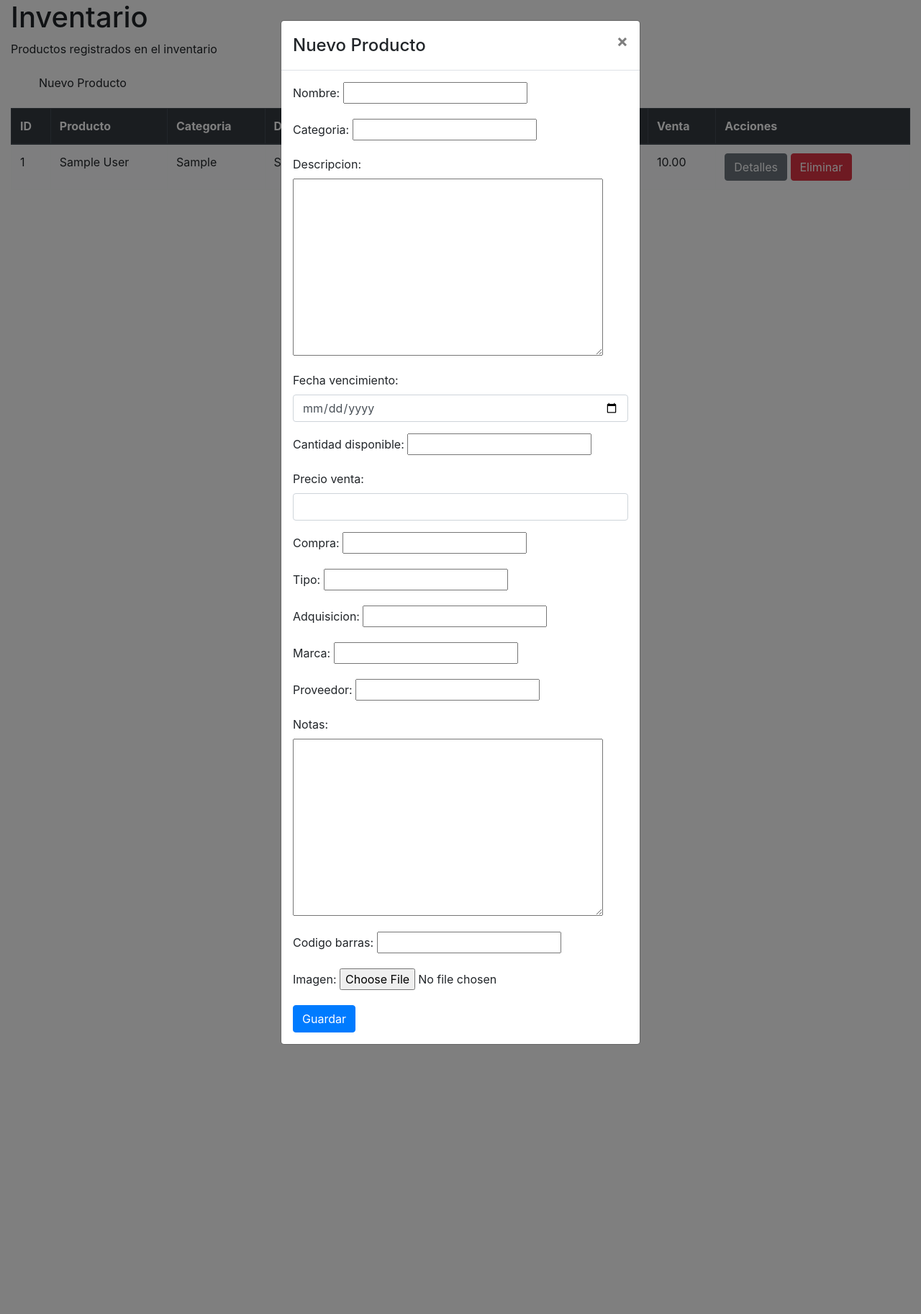
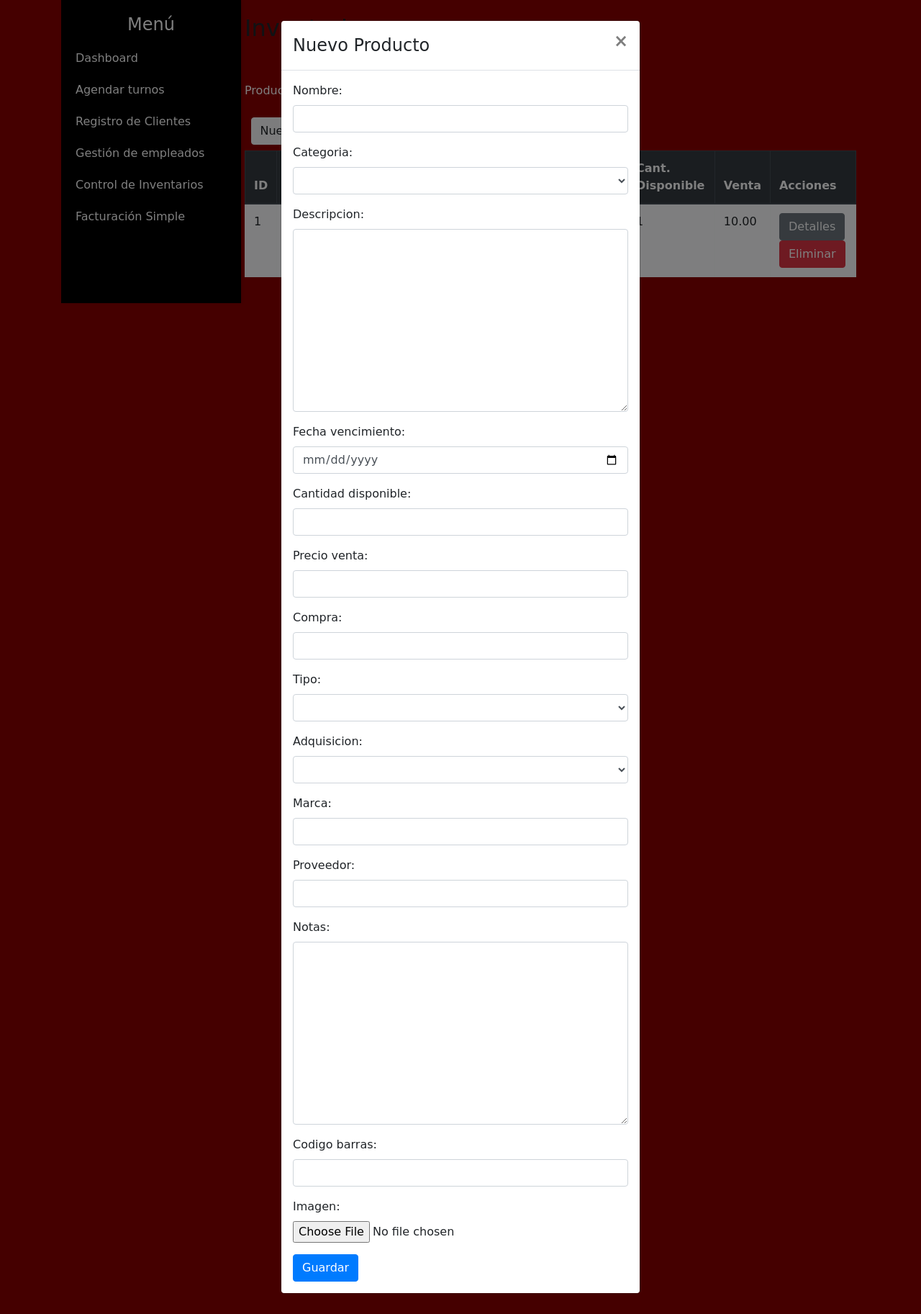
Before and after one commit to Alexd062024/DjangoPeluqueria, a Django app: page /inventario/ in a window 1280 px wide, after a click on "Nuevo Producto". Shown: the whole page at 72% size. Run offline with Django 4.2, Linux system fonts and the light colour scheme; tables that the repository leaves empty hold one stand-in row (values such as "Sample post"); grey boxes marked "Sample" are stand-in pictures; lists and menus that the app fills with data are empty; some libraries are stand-ins or nearby versions.

Commit message:
actualizacion del formulario - Boostrap

```diff
--- a/users/forms.py
+++ b/users/forms.py
@@ -39,8 +39,24 @@
 class ProductoForm(forms.ModelForm):
     class Meta:
         model = Producto
-        fields = ['nombre', 'categoria', 'descripcion', 'fecha_vencimiento', 'cantidad_disponible', 'precio_venta', 'compra', 'tipo', 'adquisicion', 'marca', 'proveedor', 'notas', 'codigo_barras', 'imagen']
+        fields = [
+            'nombre', 'categoria', 'descripcion', 'fecha_vencimiento',
+            'cantidad_disponible', 'precio_venta', 'compra', 'tipo',
+            'adquisicion', 'marca', 'proveedor', 'notas', 'codigo_barras', 'imagen'
+        ]
         widgets = {
+            'nombre': forms.TextInput(attrs={'class': 'form-control'}),
+            'categoria': forms.Select(attrs={'class': 'form-control'}),
+            'descripcion': forms.Textarea(attrs={'class': 'form-control'}),
             'fecha_vencimiento': forms.DateInput(attrs={'type': 'date', 'class': 'form-control'}),
+            'cantidad_disponible': forms.NumberInput(attrs={'class': 'form-control'}),
             'precio_venta': forms.NumberInput(attrs={'class': 'form-control'}),
+            'compra': forms.NumberInput(attrs={'class': 'form-control'}),
+            'tipo': forms.Select(attrs={'class': 'form-control'}),
+            'adquisicion': forms.Select(attrs={'class': 'form-control'}),
+            'marca': forms.TextInput(attrs={'class': 'form-control'}),
+            'proveedor': forms.TextInput(attrs={'class': 'form-control'}),
+            'notas': forms.Textarea(attrs={'class': 'form-control'}),
+            'codigo_barras': forms.TextInput(attrs={'class': 'form-control'}),
+            'imagen': forms.ClearableFileInput(attrs={'class': 'form-control-file'}),
         }
--- a/users/templates/users/base.html
+++ b/users/templates/users/base.html
@@ -27,8 +27,32 @@
             {% endblock %}
         </div>
     </div>
-    <script src="https://code.jquery.com/jquery-3.5.1.slim.min.js"></script>
+    <script src="https://cdn.jsdelivr.net/npm/jquery@3.7.1/dist/jquery.slim.min.js"></script>
     <script src="https://cdn.jsdelivr.net/npm/@popperjs/core@2.5.3/dist/umd/popper.min.js"></script>
     <script src="https://stackpath.bootstrapcdn.com/bootstrap/4.5.2/js/bootstrap.min.js"></script>
+    <script src="https://cdn.jsdelivr.net/npm/bootstrap@4.6.2/dist/js/bootstrap.bundle.min.js"></script>
+    <script>
+        function confirmarEliminar(productoId) {
+            if (confirm('¿Estás seguro que deseas eliminar este producto?')) {
+                fetch('{% url "eliminar_producto" 0 %}'.replace('0', productoId), {
+                    method: 'POST',
+                    headers: {
+                        'X-CSRFToken': '{{ csrf_token }}',
+                        'Content-Type': 'application/json'
+                    },
+                    body: JSON.stringify({})
+                }).then(response => {
+                    if (response.ok) {
+                        window.location.reload();
+                    } else {
+                        alert('No se pudo eliminar el producto.');
+                    }
+                }).catch(error => {
+                    console.error('Error al eliminar el producto:', error);
+                    alert('Error al eliminar el producto.');
+                });
+            }
+        }
+    </script>
 </body>
 </html>
--- a/users/templates/users/inventario.html
+++ b/users/templates/users/inventario.html
@@ -1,17 +1,9 @@
-<!DOCTYPE html>
-<html lang="en">
-<head>
-    <meta charset="UTF-8">
-    <meta name="viewport" content="width=device-width, initial-scale=1.0">
-    <title>Inventario</title>
-    {% load static %}
-    <link rel="stylesheet" href="https://stackpath.bootstrapcdn.com/bootstrap/4.5.2/css/bootstrap.min.css">
-</head>
-<body>
-    <section class="container-fluid">
-        <h1 class="title">Inventario</h1>
+{% extends "users/base.html" %}
+{% block content %}
+<div class="row" style="display:block">
+    <h1 class="title">Inventario</h1><br><br>
     <p>Productos registrados en el inventario</p>
-        <button class="btn mb-3" style="width: 200px" data-toggle="modal" data-target="#modal-nuevo-producto">Nuevo Producto</button>
+    <button style="margin:1%" type="button" class="btn btn-light" data-toggle="modal" data-target="#modal-nuevo-producto">Nuevo Producto</button>
 
     <div>
         <table class="table table-light table-hover table-bordered">
@@ -82,7 +74,7 @@
             </tbody>
         </table>
     </div>
-    </section>
+</div>
 <!-- Modal de Nuevo Producto -->
 <div id="modal-nuevo-producto" class="modal fade">
     <div class="modal-dialog">
@@ -92,40 +84,68 @@
                 <button type="button" class="close" data-dismiss="modal">&times;</button>
             </div>
             <div class="modal-body">
-                    <form method="post" enctype="multipart/form-data" action="{% url 'inventario' %}">
+                <form method="POST" enctype="multipart/form-data" action="{% url 'inventario' %}">
                     {% csrf_token %}
-                        {{ form.as_p }}
+                    <div class="form-group">
+                        {{ form.nombre.label_tag }}
+                        {{ form.nombre }}
+                    </div>
+                    <div class="form-group">
+                        {{ form.categoria.label_tag }}
+                        {{ form.categoria }}
+                    </div>
+                    <div class="form-group">
+                        {{ form.descripcion.label_tag }}
+                        {{ form.descripcion }}
+                    </div>
+                    <div class="form-group">
+                        {{ form.fecha_vencimiento.label_tag }}
+                        {{ form.fecha_vencimiento }}
+                    </div>
+                    <div class="form-group">
+                        {{ form.cantidad_disponible.label_tag }}
+                        {{ form.cantidad_disponible }}
+                    </div>
+                    <div class="form-group">
+                        {{ form.precio_venta.label_tag }}
+                        {{ form.precio_venta }}
+                    </div>
+                    <div class="form-group">
+                        {{ form.compra.label_tag }}
+                        {{ form.compra }}
+                    </div>
+                    <div class="form-group">
+                        {{ form.tipo.label_tag }}
+                        {{ form.tipo }}
+                    </div>
+                    <div class="form-group">
+                        {{ form.adquisicion.label_tag }}
+                        {{ form.adquisicion }}
+                    </div>
+                    <div class="form-group">
+                        {{ form.marca.label_tag }}
+                        {{ form.marca }}
+                    </div>
+                    <div class="form-group">
+                        {{ form.proveedor.label_tag }}
+                        {{ form.proveedor }}
+                    </div>
+                    <div class="form-group">
+                        {{ form.notas.label_tag }}
+                        {{ form.notas }}
+                    </div>
+                    <div class="form-group">
+                        {{ form.codigo_barras.label_tag }}
+                        {{ form.codigo_barras }}
+                    </div>
+                    <div class="form-group">
+                        {{ form.imagen.label_tag }}
+                        {{ form.imagen }}
+                    </div>
                     <button type="submit" class="btn btn-primary">Guardar</button>
                 </form>
             </div>
         </div>
     </div>
 </div>
-    <script src="https://cdn.jsdelivr.net/npm/jquery@3.7.1/dist/jquery.slim.min.js"></script>
-    <script src="https://cdn.jsdelivr.net/npm/popper.js@1.16.1/dist/umd/popper.min.js"></script>
-    <script src="https://cdn.jsdelivr.net/npm/bootstrap@4.6.2/dist/js/bootstrap.bundle.min.js"></script>
-    <script>
-        function confirmarEliminar(productoId) {
-            if (confirm('¿Estás seguro que deseas eliminar este producto?')) {
-                fetch('{% url "eliminar_producto" 0 %}'.replace('0', productoId), {
-                    method: 'POST',
-                    headers: {
-                        'X-CSRFToken': '{{ csrf_token }}',
-                        'Content-Type': 'application/json'
-                    },
-                    body: JSON.stringify({})
-                }).then(response => {
-                    if (response.ok) {
-                        window.location.reload();
-                    } else {
-                        alert('No se pudo eliminar el producto.');
-                    }
-                }).catch(error => {
-                    console.error('Error al eliminar el producto:', error);
-                    alert('Error al eliminar el producto.');
-                });
-            }
-        }
-    </script>
-</body>
-</html>
+{% endblock %}
```
Lines whose indentation alone changed are shown as unchanged.
